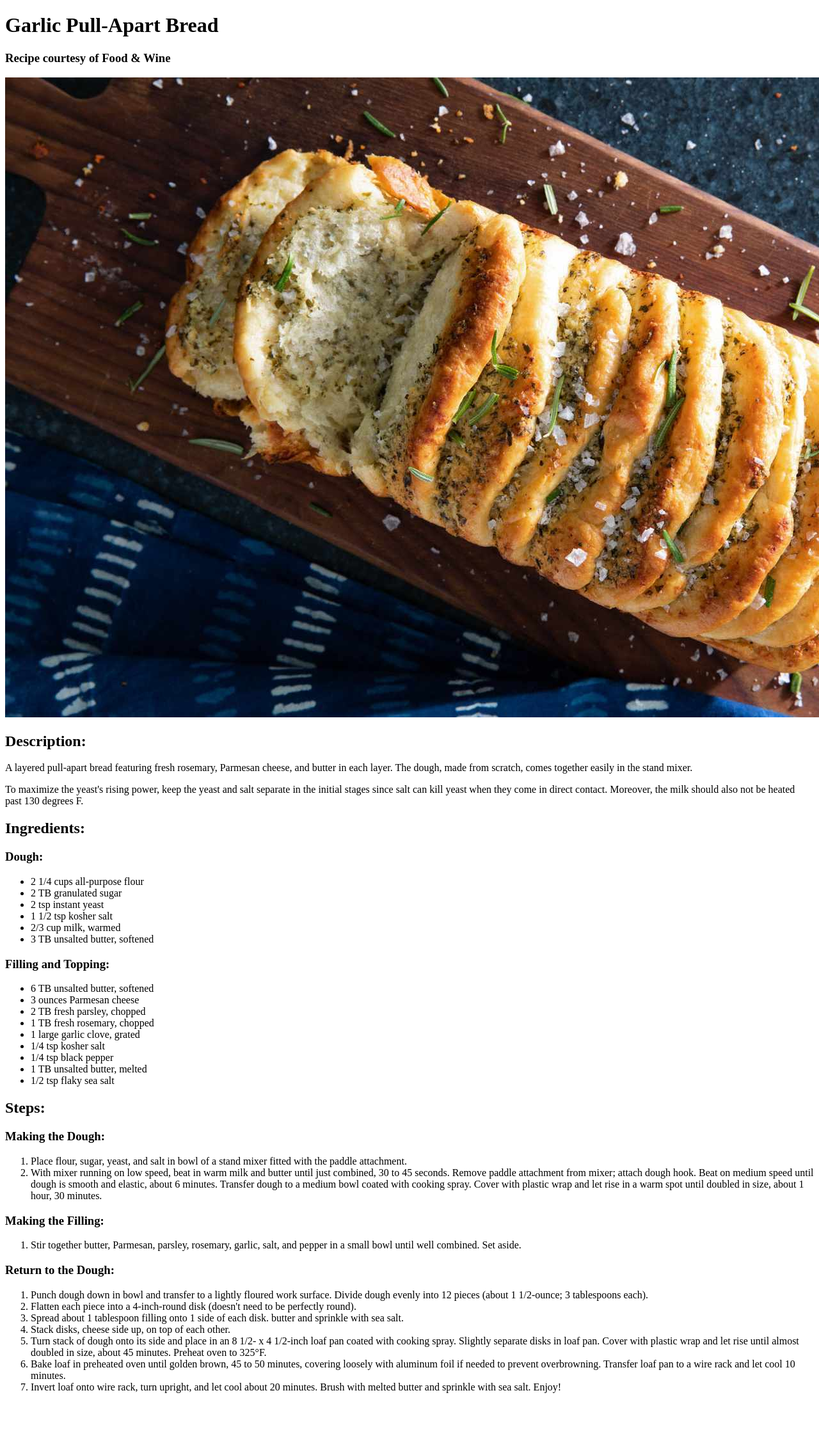
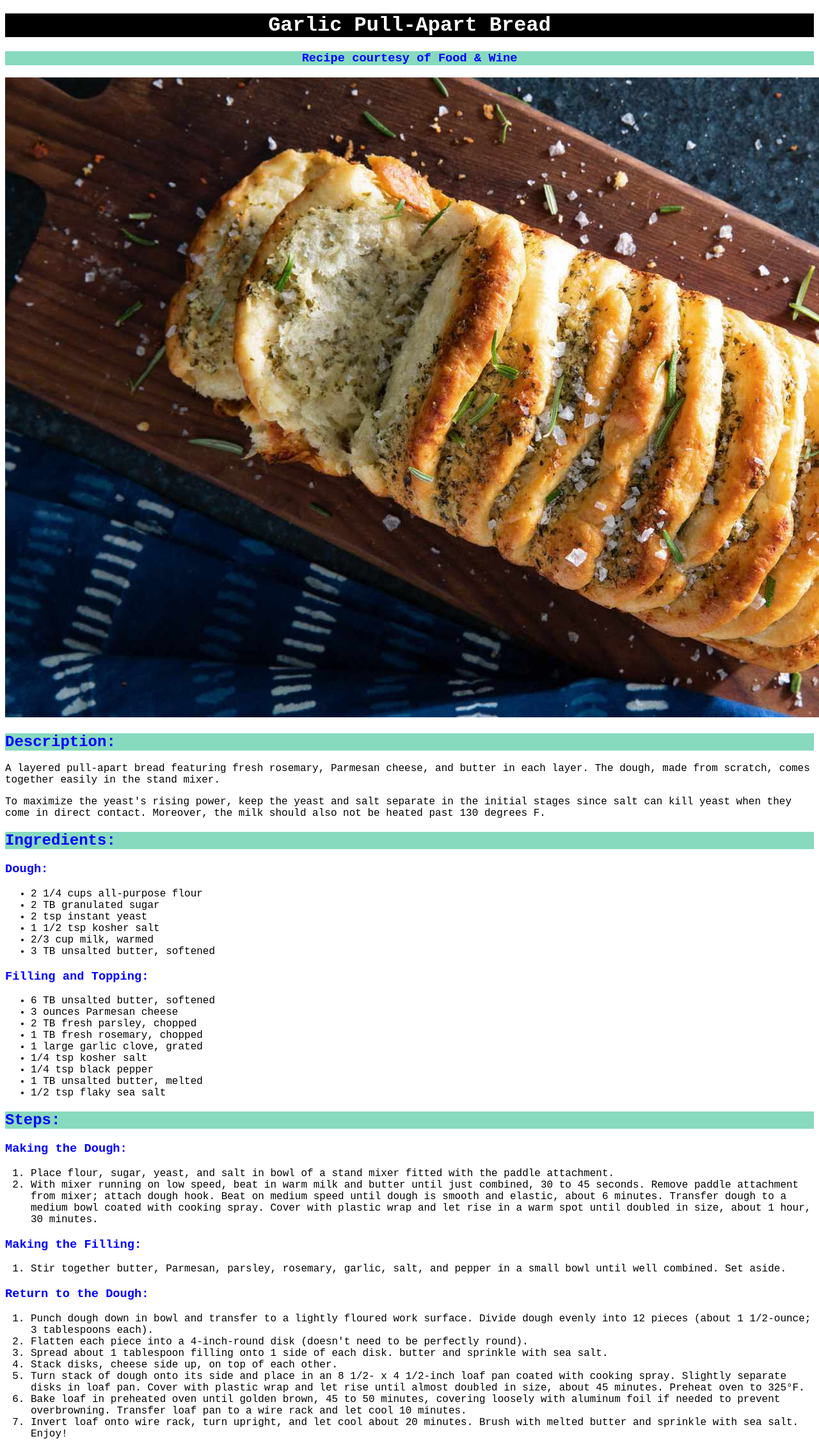
Before and after one commit to zzeyp0/odin-recipes, a plain HTML site: page recipes/bread.html in a window 1280 px wide. Shown: the top 2266 px of the page at 64% size. Before the commit the page ends 2193 px from the top, so only its background shows below. Drawn offline with Linux system fonts and the light colour scheme.

Commit message:
Add styles.css to style text
Using one styles.css file linked to all pages, all
font was changed to Courier. Headings given text and
background colors, with each recipe having a unique
color palette. Main headings <h1> center aligned.

```diff
--- a/recipes/bread.html
+++ b/recipes/bread.html
@@ -3,16 +3,18 @@
     <head>
         <meta charset="UTF-8">
         <meta name="viewport" content="width=device-width, initial-scale=1.0">
-        <title>Document</title>
+        <title>Garlic Pull-Apart Bread</title>
+
+        <link rel="stylesheet" href="../styles.css">
     </head>
 
     <body>
         <h1>Garlic Pull-Apart Bread</h1>
-        <h3>Recipe courtesy of Food & Wine</h3>
+        <h3 class="center bread">Recipe courtesy of Food & Wine</h3>
 
         <img src="../images/bread.png" alt="whole loaf of garlic pull-apart bread on cutting board" height="1000" width="1500">
 
-        <h2>Description:</h2>
+        <h2 class="bread">Description:</h2>
         <p>A layered pull-apart bread featuring fresh rosemary, Parmesan cheese, and butter in each layer.
             The dough, made from scratch, comes together easily in the stand mixer.
         </p>
@@ -21,8 +23,8 @@
             past 130 degrees F.
         </p>
 
-        <h2>Ingredients:</h2>
-        <h3>Dough:</h3>
+        <h2 class="bread">Ingredients:</h2>
+        <h3 class="bread">Dough:</h3>
         <ul>
             <li>2 1/4 cups all-purpose flour</li>
             <li>2 TB granulated sugar</li>
@@ -31,7 +33,7 @@
             <li>2/3 cup milk, warmed</li>
             <li>3 TB unsalted butter, softened</li>
         </ul>
-        <h3>Filling and Topping:</h3>
+        <h3 class="bread">Filling and Topping:</h3>
         <ul>
             <li>6 TB unsalted butter, softened</li>
             <li>3 ounces Parmesan cheese</li>
@@ -44,8 +46,8 @@
             <li>1/2 tsp flaky sea salt</li>
         </ul>
 
-        <h2>Steps:</h2>
-        <h3>Making the Dough:</h3>
+        <h2 class="bread">Steps:</h2>
+        <h3 class="bread">Making the Dough:</h3>
         <ol>
             <li>Place flour, sugar, yeast, and salt in bowl of a stand mixer
                 fitted with the paddle attachment.</li>
@@ -57,12 +59,12 @@
                  wrap and let rise in a warm spot until doubled in size,
                  about 1 hour, 30 minutes.</li>
         </ol>
-        <h3>Making the Filling:</h3>
+        <h3 class="bread">Making the Filling:</h3>
         <ol>
             <li>Stir together butter, Parmesan, parsley, rosemary, garlic,
                 salt, and pepper in a small bowl until well combined. Set aside.</li>
         </ol>
-        <h3>Return to the Dough:</h3>
+        <h3 class="bread">Return to the Dough:</h3>
         <ol>
             <li>Punch dough down in bowl and transfer to a lightly floured
                 work surface. Divide dough evenly into 12 pieces
--- /dev/null
+++ b/styles.css
@@ -0,0 +1,42 @@
+
+body{
+    font-family: 'Courier New', Courier, monospace, sans-serif;
+}
+
+h1{
+    text-align: center;
+    font-weight: bold;
+    background-color: black;
+    color: white;
+}
+
+.center{
+    text-align: center;
+}
+
+h2{
+    font-weight: bold;
+}
+
+.bread{
+    color: blue;
+}
+
+h2.bread{
+    background-color: rgb(135, 218, 190);
+}
+
+.center.bread{
+    color: blue;
+    background-color: rgb(135, 218, 190);
+}
+
+.soup{
+    color: rgb(88, 20, 20);
+    background-color: rosybrown;
+}
+
+.smoothie{
+    color: rgb(70, 0, 128);
+    background-color: plum;
+}
```
Also changed, not shown: index.html (+2 -0 lines), recipes/cnsoup.html (+7 -5 lines), recipes/smoothie.html (+7 -5 lines).
